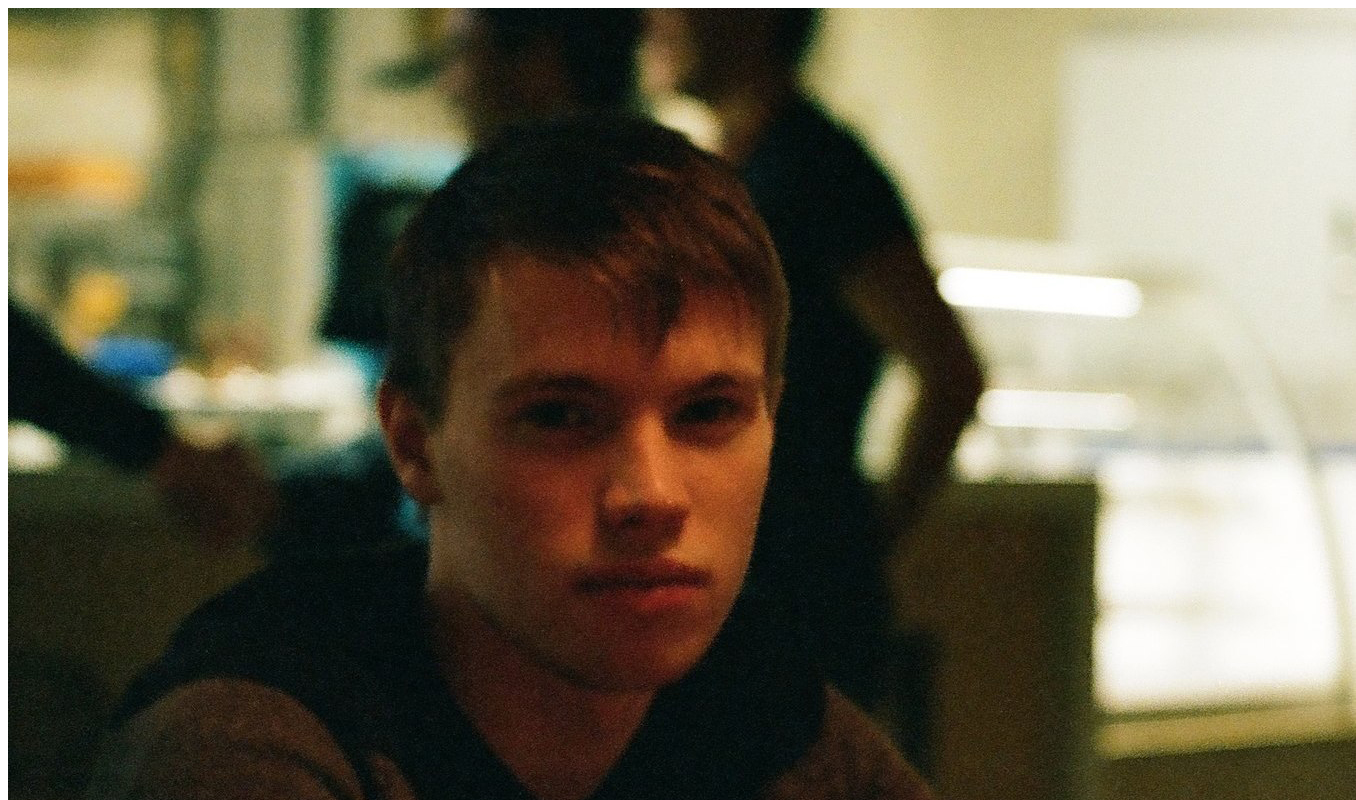
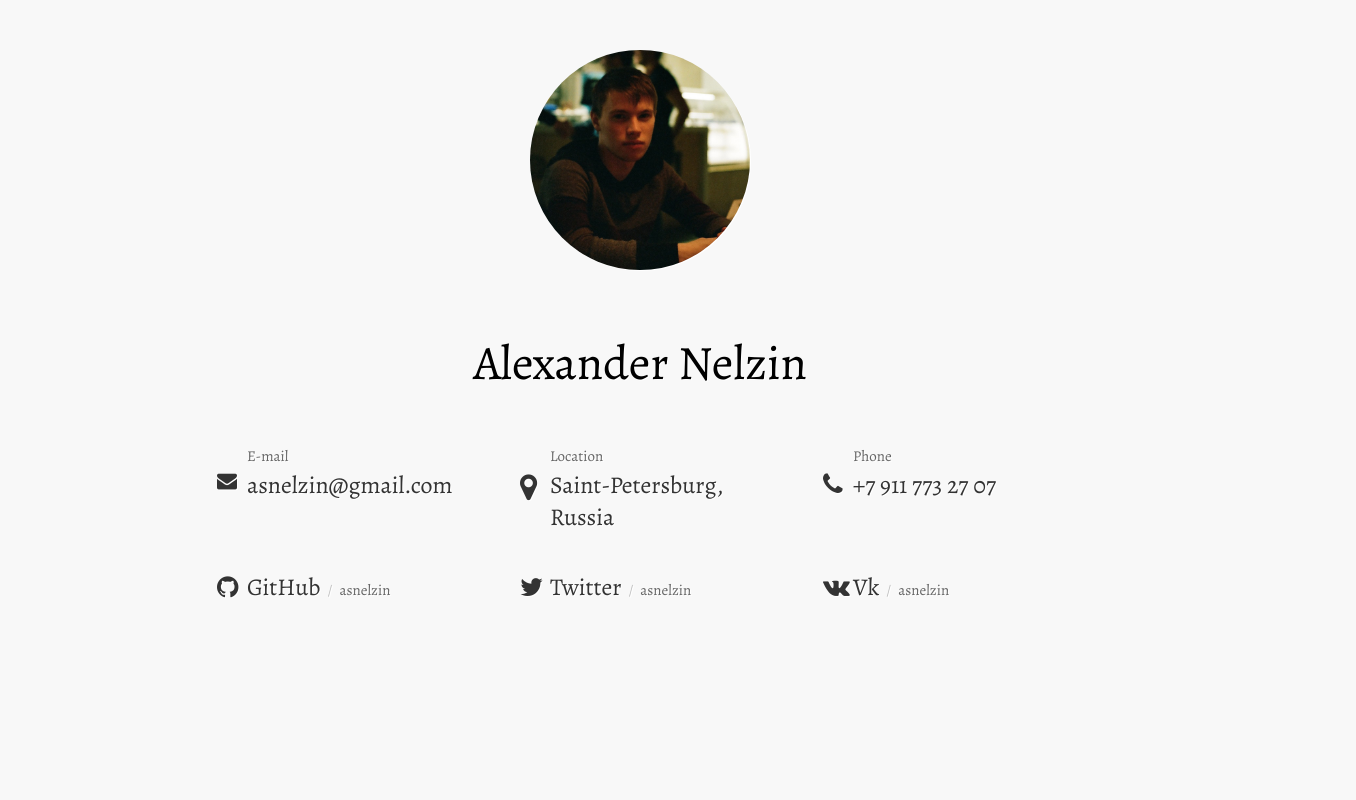
Before and after one commit to asnelzin/asnelzin.ru, a plain HTML site: page index.html in a window 1280 px wide. Shown: the top 800 px of the page, 1356 px wide, since content can reach past the window. Drawn offline with nearby package versions, Linux system fonts and the light colour scheme.

Commit message:
Changed layout and styles.

```diff
--- a/css/main.css
+++ b/css/main.css
@@ -0,0 +1,132 @@
+* {
+    margin: 0;
+    padding: 0;
+}
+
+body {
+    color: black;
+    background-color: #f8f8f8;
+    text-align: center;
+    font: 15px Alegreya, sans-serif;
+    text-shadow: 1px 1px 0 #fff;
+}
+
+.persona {
+    width: 220px;
+    height: 220px;
+    margin: 50px auto 60px;
+    position: relative;
+}
+
+.photo {
+    width: 100%;
+    height: 100%;
+    border-radius: 50%;
+    box-shadow: 1px 1px 0 #fff;
+}
+
+.content-position {
+    position: relative;
+}
+
+.name {
+    font-weight: 400;
+    font-size: 48px;
+    padding-bottom: 20px;
+}
+
+.list {
+    padding-top: 20px;
+    position: relative;
+}
+
+.piece:first-child {
+    margin-left: 0;
+}
+
+.piece {
+    display: inline-block;
+    margin-left: 50px;
+    text-align: left;
+    vertical-align: top;
+    width: 250px;
+    box-sizing: border-box;
+}
+
+a {
+    color: #333;
+    text-decoration: none;
+}
+
+.link {
+    display: inline-block;
+    padding: 10px 14px 8px 35px;
+    position: relative;
+    border-radius: 3px;
+}
+
+.link:hover {
+    background: rgba(0, 0, 0, .04)
+}
+
+.label, .login {
+    color: #666;
+}
+
+.value {
+    padding-top: 3px;
+    font-size: 24px;
+}
+
+.service {
+    font-size: 24px;
+}
+
+.dash {
+    color: #bbb;
+    padding: 0 4px;
+}
+
+.icon {
+    position: absolute;
+    left: 5px;
+    top: 32px;
+}
+
+.email .icon  {
+    font-size: 20px;
+}
+
+.location .icon {
+    font-size: 30px;
+}
+
+.phone .icon {
+    font-size: 25px;
+}
+
+.links .icon {
+    top: 10px;
+}
+
+.github .icon {
+    font-size: 25px;
+}
+
+.twitter .icon {
+    font-size: 25px;
+}
+
+.vk .icon {
+    font-size: 25px;
+}
+
+@media (max-width: 886px) {
+    .piece:first-child {
+        margin-left: 0;
+    }
+
+    .piece {
+        margin-left: 10px;
+    }
+}
--- a/index.html
+++ b/index.html
@@ -3,7 +3,9 @@
 <head lang="en">
     <meta charset="UTF-8">
     <meta http-equiv="X-UA-Compatible" content="IE=edge">
-    <meta name="viewport" content="width=device-width, initial-scale=1">
+    <meta name="viewport" content="width=device-width, initial-scale=1.0, maximum-scale=1.0, user-scalable=0">
+    <link href="//maxcdn.bootstrapcdn.com/font-awesome/4.2.0/css/font-awesome.min.css" rel="stylesheet">
+    <link href='http://fonts.googleapis.com/css?family=Alegreya' rel='stylesheet' type='text/css'>
     <link rel="stylesheet" href="css/main.css"/>
     <title>Alexander Nelzin</title>
 </head>
@@ -12,35 +14,36 @@
     <div class="persona">
         <img src="img/web-avatar400.jpg" class="photo" alt="Alexander Nelzin"/>
     </div>
+    <div class="content-position">
         <div class="content">
             <h1 class="name">Alexander Nelzin</h1>
             <ul class="contacts list">
                 <li class="email piece">
                     <a class="link" href="mailto:asnelzin@gmail.com">
-                        <div class="icon"></div>
                         <div class="label">E-mail</div>
+                        <div class="icon"><i class="fa fa-envelope"></i></div>
                         <div class="value">asnelzin@gmail.com</div>
                     </a>
                 </li>
                 <li class="location piece">
                     <a class="link" href="">
-                        <div class="icon"></div>
                         <div class="label">Location</div>
+                        <div class="icon"><i class="fa fa-map-marker"></i></div>
                         <div class="value">Saint-Petersburg, Russia</div>
                     </a>
                 </li>
                 <li class="phone piece">
                     <a class="link" href="">
-                        <div class="icon"></div>
                         <div class="label">Phone</div>
-                        <div class="value">+7-911-773-27-07</div>
+                        <div class="icon"><i class="fa fa-phone"></i></div>
+                        <div class="value">+7 911 773 27 07</div>
                     </a>
                 </li>
             </ul>
             <ul class="links list">
                 <li class="github piece">
                     <a class="link" href="https://github.com/asnelzin">
-                        <div class="icon"></div>
+                        <div class="icon"><i class="fa fa-github"></i></div>
                         <span class="service">GitHub</span>
                         <span class="dash">/</span>
                         <span class="login">asnelzin</span>
@@ -48,7 +51,7 @@
                 </li>
                 <li class="twitter piece">
                     <a class="link" href="https://twitter.com/asnelzin">
-                        <div class="icon"></div>
+                        <div class="icon"><i class="fa fa-twitter"></i></div>
                         <span class="service">Twitter</span>
                         <span class="dash">/</span>
                         <span class="login">asnelzin</span>
@@ -56,8 +59,8 @@
                 </li>
                 <li class="vk piece">
                     <a class="link" href="https://vk.com/asnelzin">
-                        <div class="icon"></div>
-                        <span class="service">VK</span>
+                        <div class="icon"><i class="fa fa-vk"></i></div>
+                        <span class="service">Vk</span>
                         <span class="dash">/</span>
                         <span class="login">asnelzin</span>
                     </a>
@@ -65,6 +68,7 @@
             </ul>
         </div>
     </div>
+</div>
 <script src="//code.jquery.com/jquery-2.1.1.min.js"></script>
 <!--<script src="{% static 'js/bootstrap.min.js' %}"></script>-->
 </body>
```
Lines whose indentation alone changed are shown as unchanged.
